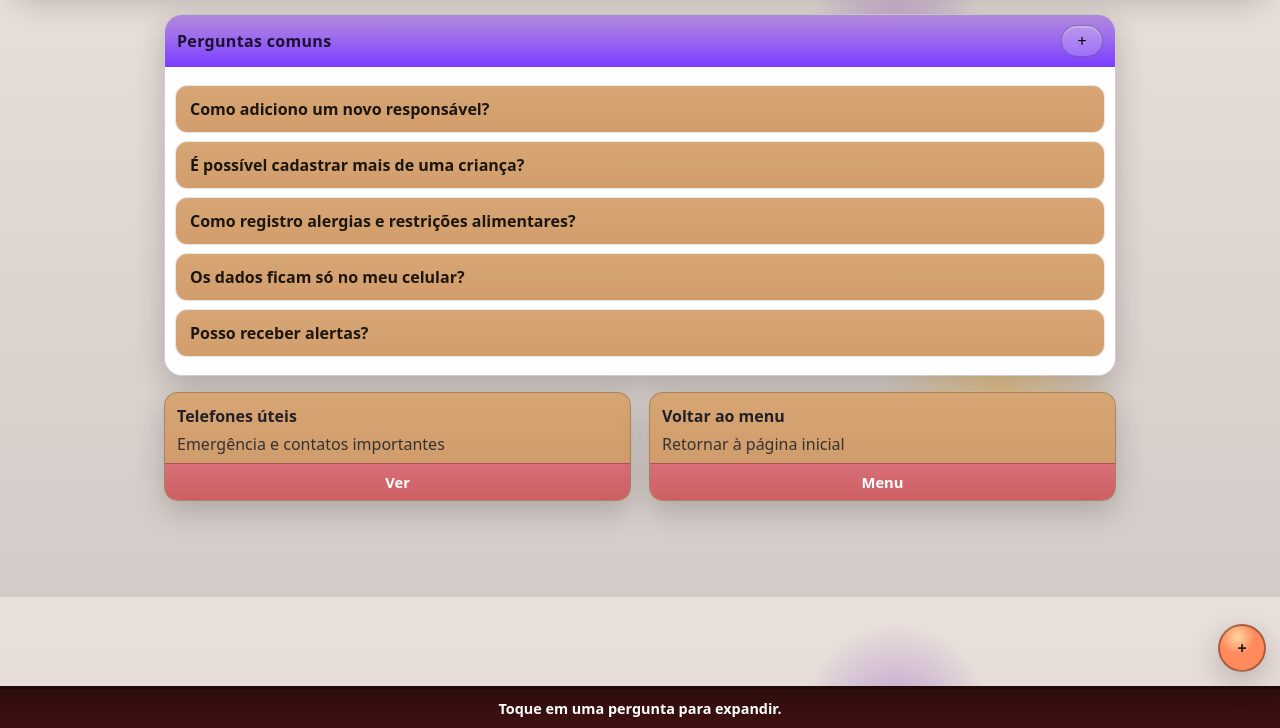
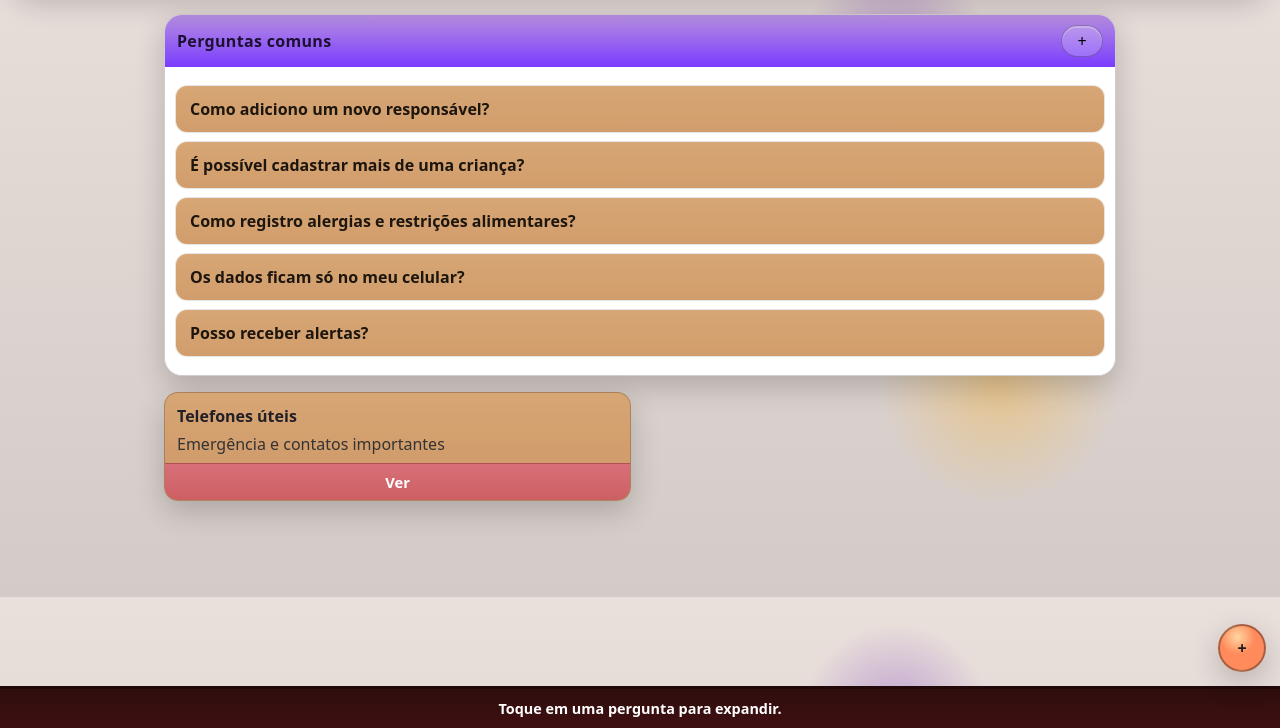
Before and after one commit to Gabriel-Rehbein/BabyCare, a plain HTML site: page paginas/faq.html in a window 1280 px wide. Shown: the part 72-800 px from the top of the page. Drawn offline with Linux system fonts and the light colour scheme.

Commit message:
versao 4.0

```diff
--- a/paginas/faq.html
+++ b/paginas/faq.html
@@ -81,15 +81,6 @@
             <span class="bc-card__title">Ver</span>
           </a>
         </li>
-        <li class="bc-card">
-          <a class="bc-card__link" style="grid-template-rows:auto auto" href="../index.html">
-            <div style="padding:12px 12px 0 12px">
-              <strong>Voltar ao menu</strong>
-              <p class="muted" style="margin:6px 0 0 0; color:#333">Retornar à página inicial</p>
-            </div>
-            <span class="bc-card__title">Menu</span>
-          </a>
-        </li>
       </ul>
     </section>
   </main>
```
Also changed, not shown: index.html (+5 -3 lines), paginas/sono.html (+11 -0 lines), paginas/telefones.html (+7 -0 lines).
